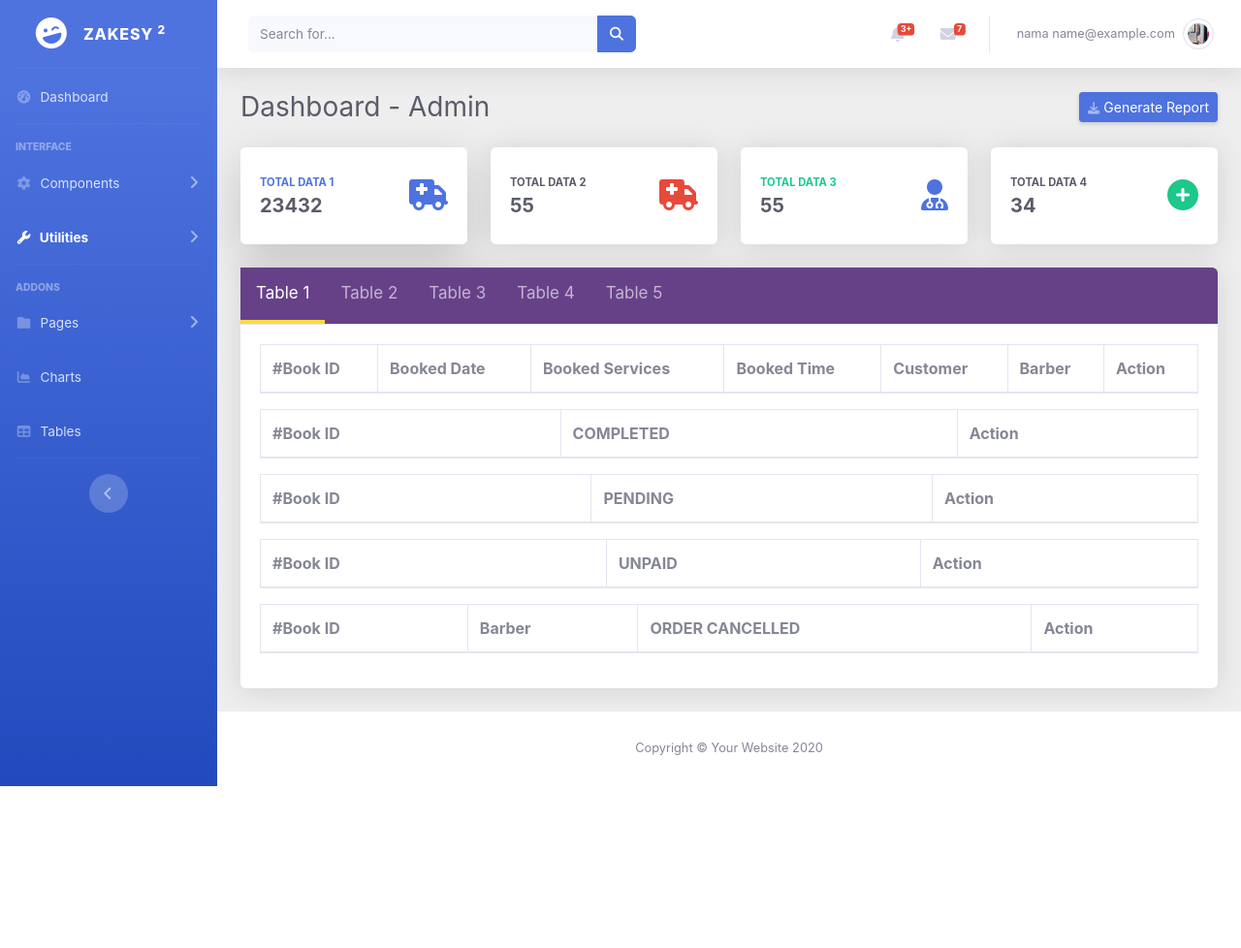
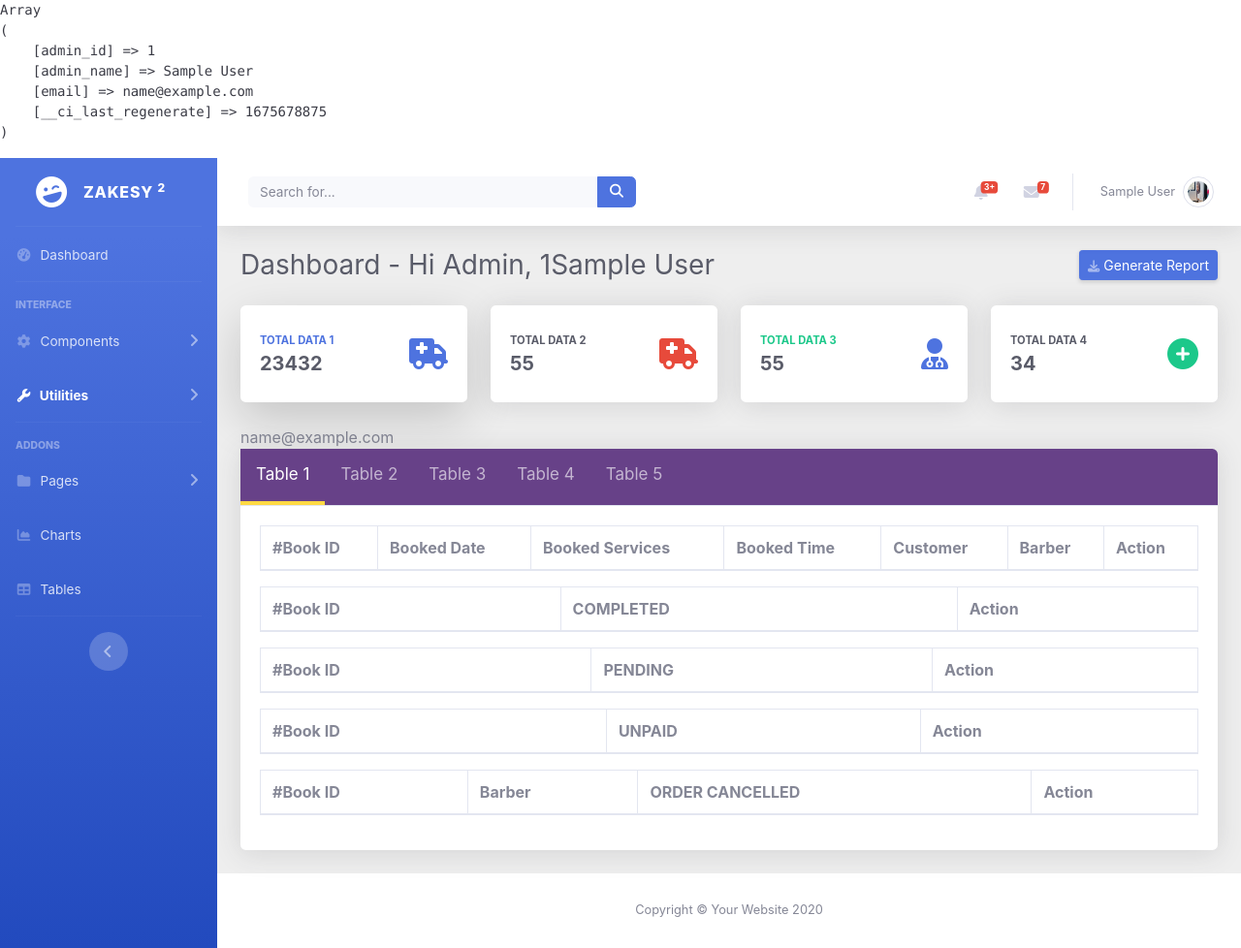
Before and after one commit to afiqtalib/project_zakesy, a CodeIgniter app: page /pzakesy/index.php/admin/home in a window 1280 px wide. Shown: the whole page at 97% size. Before the commit the page ends 811 px from the top, so only its background shows below. Run offline with CodeIgniter, Linux system fonts and the light colour scheme; the visitor is signed in with stand-in values (Sample User, id 1); lists and menus that the app fills with data are empty; some libraries are stand-ins or nearby versions.

Commit message:
update set session

```diff
--- a/application/controllers/Admin.php
+++ b/application/controllers/Admin.php
@@ -11,58 +11,49 @@ class Admin extends CI_Controller {
         error_reporting(E_ERROR | E_PARSE);
 	}
 
-    // function login_process()
-	// {
-    //     $email = $this->input->post('email');
-    //     $password = md5($this->input->post('password'));
+    public function index()
+	{
+		$this->load->view('admin_v_login');
+	}
 
-    //     if($email && $password) {
-    //         $table = "admin";
-    //         $where = array(
-    //                         'email' 		=> $email,
-    //                         'password' 		=> $password
-    //                     );
-    //         $user = $this->m_query->get_specified_row($table, $where);
-    //         if(!empty($user)){
-    //             $sessionData = array(
-    //                     'admin_id'  	=> $user['admin_id'],
-    //                     'email' 	=> $user['email'],
-    //                 );
-    //             $this->session->set_userdata($sessionData);
-    //             redirect('staff_home/dashboard');
-    //             echo "haii";
-    //         }
-
-    //         else{
-    //             $this->session->set_flashdata('error', 'Invalid email or password.');
-    //         }
-    //     }
-	// 	redirect('admin');
-	// }
     function login ()
     {
         $this->form_validation->set_rules('email','Email','required');
         $this->form_validation->set_rules('password','Password','required');
         if ($this->form_validation->run() == TRUE) {
-            //true
+            //true -- insert input
             $email=$this->input->post('email');
             $password=$this->input->post('password');
 
+            // check user in database
+            // $table     		= "admin";
+			// $arrayWhere 	= array(
+            //                     'email'=>$email,
+            //                     'password'=>$password
+			// 				);
+            // $query=$this->M_query->specific_row($arrayWhere, $table);
+            // if(!empty($query)) {
+            //     // set user session
+            //     $session_data = array(
+            //                         'admin_id' 	=> $query['admin_id'],
+            //                         'admin_name' => $query['admin_name'],
+            //                         'email' 	=> $query['email'],
+            //                     );
+            //     $this->session->set_userdata($session_data);
+            //     redirect('admin/home');
+            // }
             $query=$this->M_query->can_login($email,$password);
             if ($query==TRUE) {
+                // set user session
                 $session_data = array(
                                     'email' 	=> $email,
                                     'password' 	=> $password
                                 );
                 $this->session->set_userdata($session_data);
-                // $this->session->set_flashdata("success", "");
-
                 redirect('admin/home');
-                // echo "<script type='text/javascript'>alert('Successfuly BOSSS.');</script>";
-                // redirect("admin", "refresh");
             }
             else {
-                // invalid
+                // invalid - send msg ERROR
                 $this->session->set_flashdata('error', '');
                 // echo "<script type='text/javascript'>alert('Invalid BOSSS.');</script>";
                 redirect("admin", "refresh");
@@ -76,10 +67,15 @@ class Admin extends CI_Controller {
 
     public function home ()
     {
+        // CALL SESSION
         $data['email']=$this->session->userdata('email');
+        $data['id']=$this->session->userdata('admin_id');
+        $data['nama']=$this->session->userdata('admin_name');
+        echo "<pre>";
+            print_r($this->session->userdata);
+        echo "</pre>";
         $this->load->view('admin_v_home',$data);
     }
-
 
     function loginnnn ()
     {
@@ -121,8 +117,38 @@ class Admin extends CI_Controller {
         echo 'sgsgs';
     }
 
-	public function index()
+        // function login_process()
+	// {
+    //     $email = $this->input->post('email');
+    //     $password = md5($this->input->post('password'));
+
+    //     if($email && $password) {
+    //         $table = "admin";
+    //         $where = array(
+    //                         'email' 		=> $email,
+    //                         'password' 		=> $password
+    //                     );
+    //         $user = $this->m_query->get_specified_row($table, $where);
+    //         if(!empty($user)){
+    //             $sessionData = array(
+    //                     'admin_id'  	=> $user['admin_id'],
+    //                     'email' 	=> $user['email'],
+    //                 );
+    //             $this->session->set_userdata($sessionData);
+    //             redirect('staff_home/dashboard');
+    //             echo "haii";
+    //         }
+
+    //         else{
+    //             $this->session->set_flashdata('error', 'Invalid email or password.');
+    //         }
+    //     }
+	// 	redirect('admin');
+	// }
+
+    public function logout()
 	{
-		$this->load->view('admin_v_login');
+        unset($_SESSION['user_data']);
+        redirect('admin');
 	}
 }
--- a/application/models/M_query.php
+++ b/application/models/M_query.php
@@ -1127,9 +1127,13 @@ function get_user_pass($email,$password)
 
 
 	}
+
+    /*---------------------------------
+    //     MODEL YANG GUNA SEKARANG    //
+    -----------------------------------*/
     function can_login($email,$password)
 	{
-	    $this->db->where('email', $email);
+        $this->db->where('email', $email);
         $this->db->where('password', $password);
         $query = $this->db->get('admin');
         //SELECT * FROM users WHERE username = '$username' AND password = '$password'
@@ -1143,5 +1147,13 @@ function get_user_pass($email,$password)
         }
 	}
 
+    function specific_row($arraycolumn, $table) //test
+	{
+        //SELECT * FROM users WHERE username = '$username' AND password = '$password'
+        $this->db->get_where($table, $arraycolumn);
+        $query = $this->db->get($table);
+        return $query->row_array();
+	}
+
 }
 ?>
--- a/application/views/admin_v_home.php
+++ b/application/views/admin_v_home.php
@@ -319,7 +319,7 @@
                         <li class="nav-item dropdown no-arrow">
                             <a class="nav-link dropdown-toggle" href="#" id="userDropdown" role="button"
                                 data-toggle="dropdown" aria-haspopup="true" aria-expanded="false">
-                                <span class="mr-2 d-none d-lg-inline text-gray-600 small">nama <?php echo $email;?></span>
+                                <span class="mr-2 d-none d-lg-inline text-gray-600 small"><?php echo $nama;?></span>
                                 <img src="<?php echo base_url('assets/image/admin.jpg')?>" class="img-thumbnail img-profile rounded-circle" alt="">
                                 <!-- <img class="img-profile rounded-circle"
                                     src="img/undraw_profile.svg"> -->
@@ -356,7 +356,7 @@
                 <div class="container-fluid">
                     <!-- Page Heading -->
                     <div class="d-sm-flex align-items-center justify-content-between mb-4">
-                        <h1 class="h3 mb-0 text-gray-800">Dashboard - Admin</h1>
+                        <h1 class="h3 mb-0 text-gray-800">Dashboard - Hi Admin, <?php echo $id, $nama; ?></h1>
                         <a href="#"  class="d-none d-sm-inline-block btn btn-sm btn-primary shadow-sm">
                             <i class="fas fa-download fa-sm text-white-50"></i>
                             Generate Report
@@ -445,7 +445,7 @@
                             </div>
                         </div>
                     </div>
-
+                    <?php echo $this->session->userdata['email'];?>
                     <!-- CARD Tables -->
                     <div class="card shadow mb-4 border-0">
                         <div class="card-header tab rounded-top" style="padding: 0px !important;background: #674188 !important">
@@ -623,7 +623,7 @@
                 <div class="modal-body">Select "Logout" to end your current session.</div>
                 <div class="modal-footer">
                     <button class="btn btn-secondary" type="button" data-dismiss="modal">Cancel</button>
-                    <a class="btn btn-primary" href="<?php echo base_url()."index.php/admin"?>">Logout</a>
+                    <a class="btn btn-primary" href="<?php echo base_url()."index.php/admin/logout"?>">Logout</a>
                 </div>
             </div>
         </div>
```
Also changed, not shown: application/views/admin_v_login.php (+5 -3 lines). Lines whose indentation alone changed are shown as unchanged.
